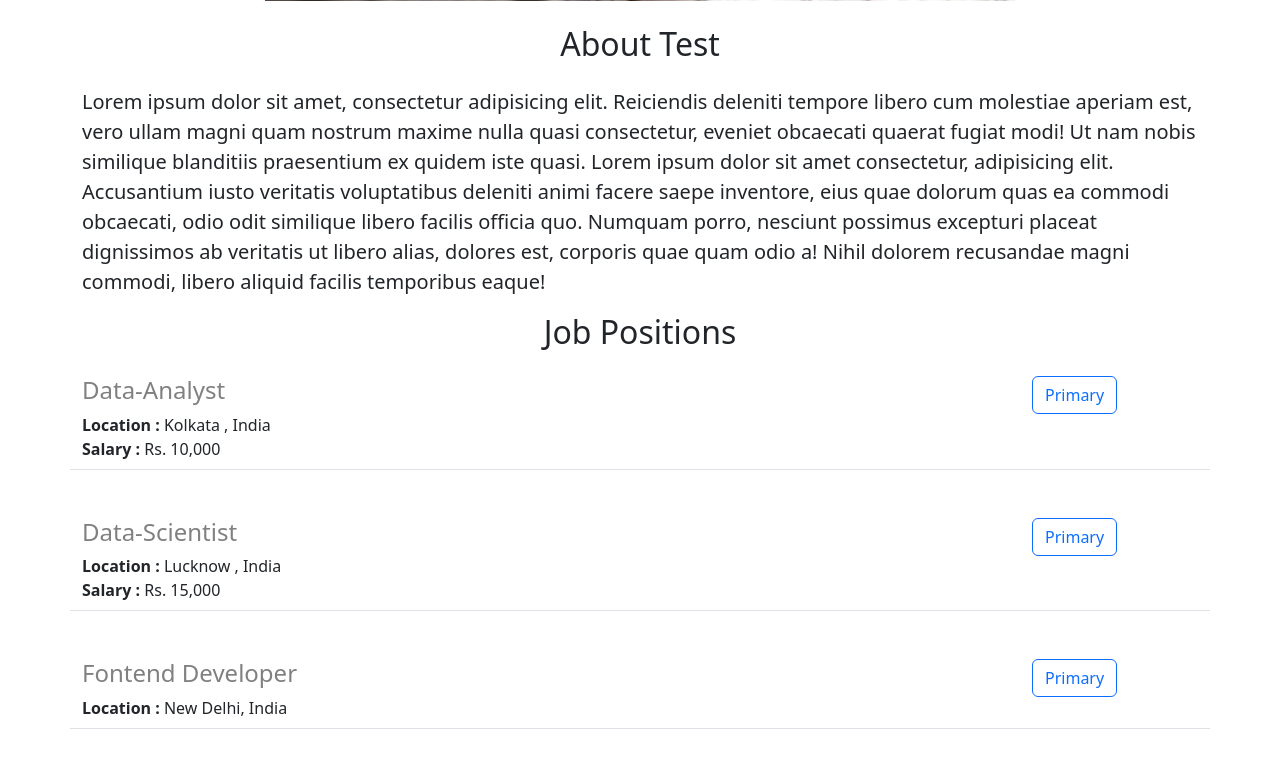
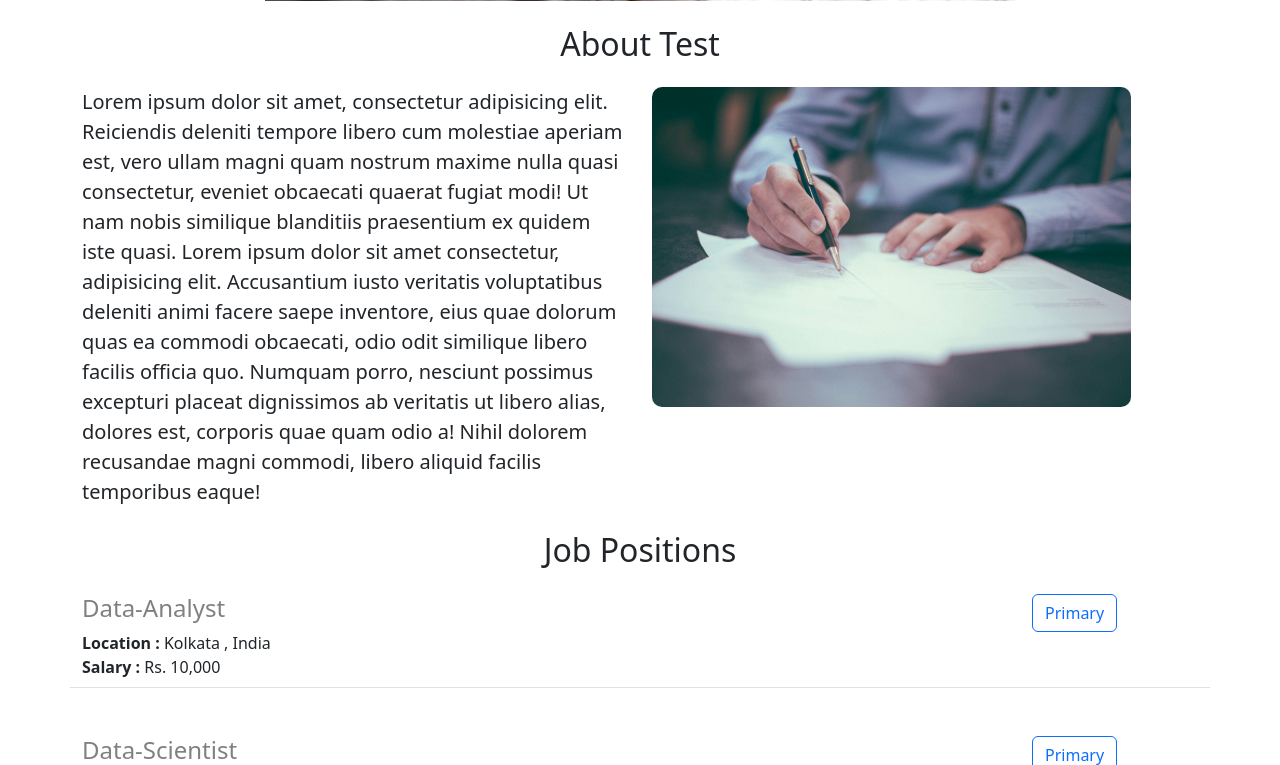
Before and after one commit to Amit140205/Flask-repo, a Flask app: page / in a window 1280 px wide. Shown: the part 691-1456 px from the top of the page. Run offline with Flask 3, Linux system fonts and the light colour scheme.

Commit message:
few changes

```diff
--- a/templates/home.html
+++ b/templates/home.html
@@ -2,42 +2,60 @@
 
 <!DOCTYPE html>
 <html lang="en">
+
 <head>
     <meta charset="UTF-8">
     <meta name="viewport" content="width=device-width, initial-scale=1.0">
     <title>First Practice Project</title>
-    <link href="https://cdn.jsdelivr.net/npm/bootstrap@5.3.3/dist/css/bootstrap.min.css" rel="stylesheet" integrity="sha384-QWTKZyjpPEjISv5WaRU9OFeRpok6YctnYmDr5pNlyT2bRjXh0JMhjY6hW+ALEwIH" crossorigin="anonymous">
+    <link href="https://cdn.jsdelivr.net/npm/bootstrap@5.3.3/dist/css/bootstrap.min.css" rel="stylesheet"
+        integrity="sha384-QWTKZyjpPEjISv5WaRU9OFeRpok6YctnYmDr5pNlyT2bRjXh0JMhjY6hW+ALEwIH" crossorigin="anonymous">
     <style>
-        #banner{
+        #banner {
             width: 100%;
             height: 500px;
             object-fit: contain;
         }
     </style>
 </head>
+
 <body>
     {% include "navbar.html" %}
-    <div class = "container" >
+    <div class="container">
         <h1 class="text-center mt-2 mb-4">{{company_name}} Career</h1>
-    <img class = "img-fluid" src="static/image1.jpg" alt="error" id = "banner">
+        <img class="img-fluid" src="static/image1.jpg" alt="error" id="banner">
 
         <h2 class="text-center mt-4 mb-4">About Test</h2>
-    <p class="lead">Lorem ipsum dolor sit amet, consectetur adipisicing elit. Reiciendis deleniti tempore libero cum molestiae aperiam est, vero ullam magni quam nostrum maxime nulla quasi consectetur, eveniet obcaecati quaerat fugiat modi! Ut nam nobis similique blanditiis praesentium ex quidem iste quasi.
-    Lorem ipsum dolor sit amet consectetur, adipisicing elit. Accusantium iusto veritatis voluptatibus deleniti animi facere saepe inventore, eius quae dolorum quas ea commodi obcaecati, odio odit similique libero facilis officia quo. Numquam porro, nesciunt possimus excepturi placeat dignissimos ab veritatis ut libero alias, dolores est, corporis quae quam odio a! Nihil dolorem recusandae magni commodi, libero aliquid facilis temporibus eaque!
+        <div class="row">
+            <div class="col-md-6">
+                <p class="lead">Lorem ipsum dolor sit amet, consectetur adipisicing elit. Reiciendis deleniti tempore
+                    libero cum molestiae aperiam est, vero ullam magni quam nostrum maxime nulla quasi consectetur,
+                    eveniet obcaecati quaerat fugiat modi! Ut nam nobis similique blanditiis praesentium ex quidem iste
+                    quasi.
+                    Lorem ipsum dolor sit amet consectetur, adipisicing elit. Accusantium iusto veritatis voluptatibus
+                    deleniti animi facere saepe inventore, eius quae dolorum quas ea commodi obcaecati, odio odit
+                    similique libero facilis officia quo. Numquam porro, nesciunt possimus excepturi placeat dignissimos
+                    ab veritatis ut libero alias, dolores est, corporis quae quam odio a! Nihil dolorem recusandae magni
+                    commodi, libero aliquid facilis temporibus eaque!
                 </p>
+            </div>
+            <div class="d-none d-md-block col-md-6">
+                <img src="static/image2.jpg" alt="loading image" style="height: 320px;border-radius: 10px;">
+            </div>
+        </div>
 
         <h2 class="text-center mt-2 mb-4">Job Positions</h2>
         <div>
             {% for job in jobs %}
             {% include "jobitem.html" %}
-        {%  endfor %}
+            {% endfor %}
         </div>
         <div class="text-center">
-        <button type ="button" class="btn btn-success btn-lg">Contact us</button>
+            <button type="button" class="btn btn-success btn-lg">Contact us</button>
 
         </div>
         {% include "footer.html" %}
 
     </div>
 </body>
+
 </html>
```
Also changed, not shown: static/image2.jpg (added). Lines whose indentation alone changed are shown as unchanged.
